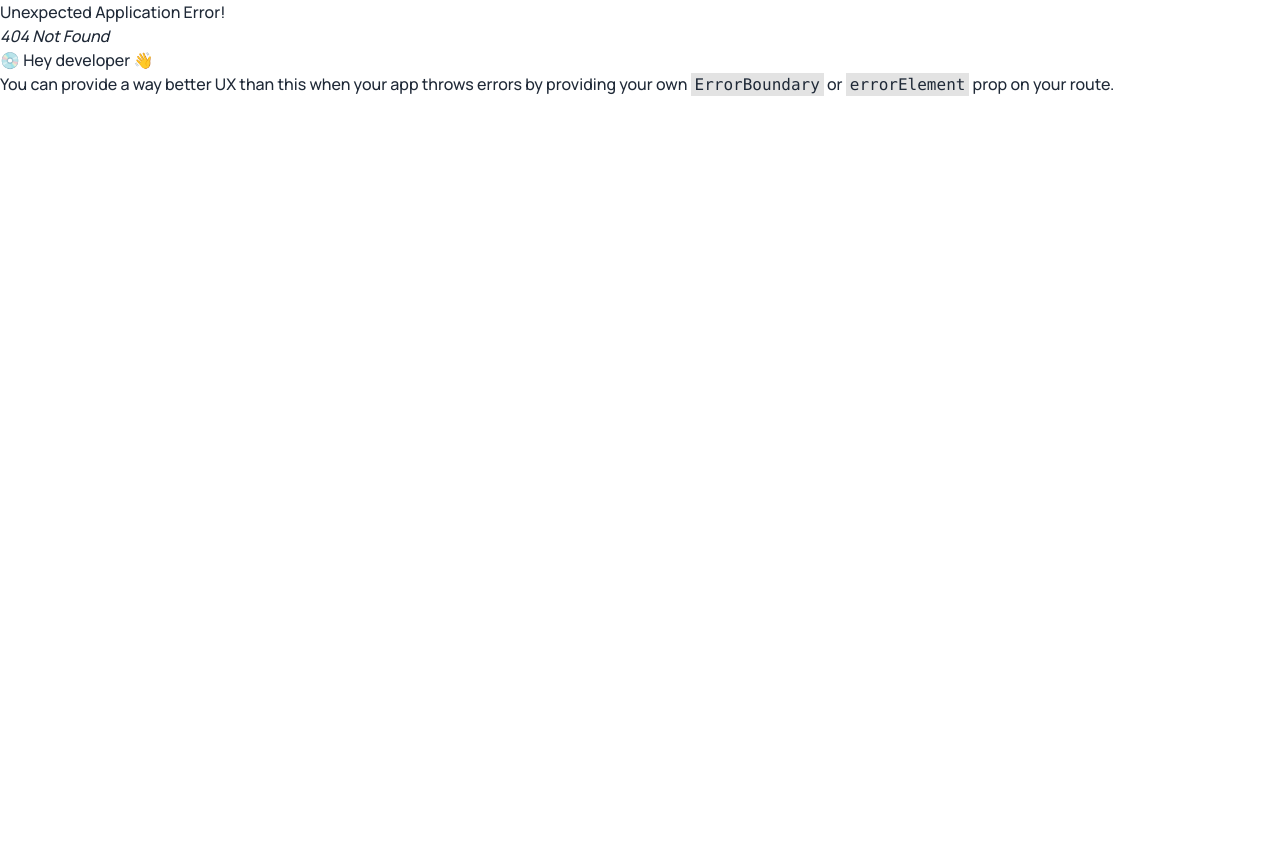
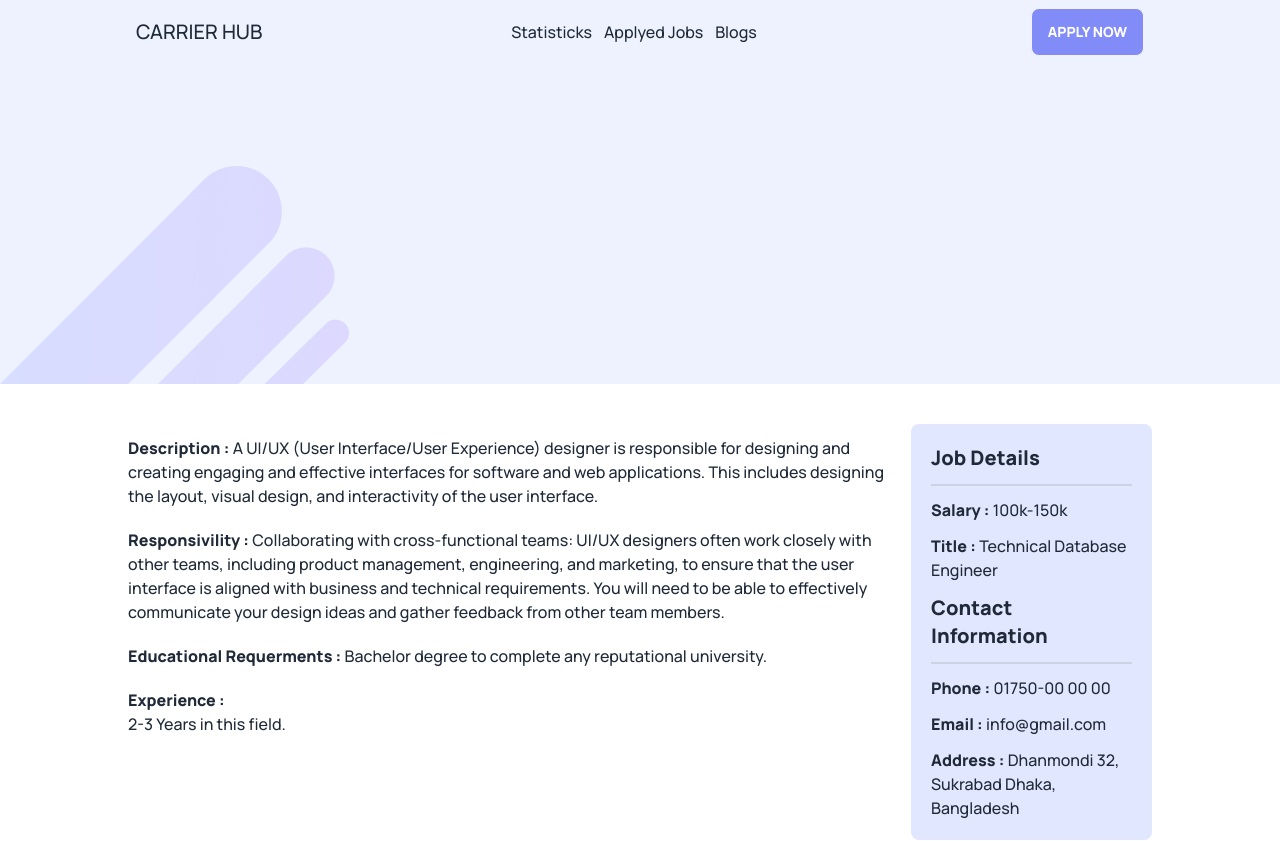
Before and after one commit to Jasminch01/CarrierHunter, a React (Vite) app: page /jobs-details/1 in a window 1280 px wide. Before the commit this address had no page. Shown: the top 841 px of the page. Before the commit the page ends 800 px from the top, so only its background shows below. Built offline with nearby package versions, Linux system fonts and the light colour scheme.

Commit message:
show job details

```diff
--- /dev/null
+++ b/src/Components/ApplyedJobs/ApplyedJobs.jsx
@@ -0,0 +1,10 @@
+
+const ApplyedJobs = () => {
+    return (
+        <div>
+
+        </div>
+    );
+};
+
+export default ApplyedJobs;
--- a/src/Components/Job/Job.jsx
+++ b/src/Components/Job/Job.jsx
@@ -1,7 +1,8 @@
 import PropTypes from "prop-types";
+import { Link } from "react-router-dom";
 
 const Job = ({job}) => {
-    const {logo, job_title, company_name, remote_or_onsite, location, salary, job_type } = job;
+    const {id, logo, job_title, company_name, remote_or_onsite, location, salary, job_type } = job;
     return (
         <div className="w-full p-5 rounded-sm border border-slate-300">
             <div className="space-y-3 ">
@@ -14,7 +15,8 @@ const Job = ({job}) => {
                 </div>
                 <p>{location}</p>
                 <p> Salary : {salary} $</p>
-                <button className="p-3 bg-indigo-400 rounded text-white">Show Details</button>
+
+                <Link to={`/jobs-details/${id}`}> <button className="p-3 bg-indigo-400 rounded text-white mt-5">Show Details</button> </Link>
             </div>
         </div>
     );
--- /dev/null
+++ b/src/Components/JobsDetails/JobsDetails.jsx
@@ -0,0 +1,73 @@
+import { useLoaderData, useParams } from "react-router-dom";
+
+const JobsDetails = () => {
+  const { id } = useParams();
+  const idInt = parseInt(id);
+  const jobs = useLoaderData();
+  const job = jobs.find((job) => job.id === idInt);
+
+  return (
+    <div>
+      <div className="h-80 bg-indigo-50" id="job-details-bg"></div>
+      <div className="w-[80%] mx-auto h-screen my-10">
+        <div className=" h-10 grid lg:grid-cols-4 gap-5">
+          <div className=" md:col-span-3 mt-3">
+            <div className="space-y-5">
+              <p>
+                <span className="font-bold">Description : </span>{" "}
+                {job.job_description}
+              </p>
+              <p>
+                <span className="font-bold">Responsivility : </span>
+                {job.job_responsibility}
+              </p>
+              <p>
+                <span className="font-bold">Educational Requerments : </span>
+                {job.educational_requirements}
+              </p>
+              <p>
+                <span className="font-bold">Experience : </span> <br />
+                {job.experiences}
+              </p>
+            </div>
+          </div>
+          <div>
+            <div className=" bg-indigo-100 p-5 rounded-lg space-y-3">
+              <p className="font-bold text-xl">Job Details</p>
+              <hr className="border border-slate-300" />
+              <p>
+                <span className="font-bold">Salary : </span>
+                {job.salary}
+              </p>
+              <p>
+                <span className="font-bold">Title : </span>
+                {job.job_title}
+              </p>
+              <p className="font-bold text-xl">Contact Information</p>
+              <hr className="border border-slate-300" />
+              <p>
+                <span className="font-bold">Phone : </span>
+                {job.contact_information.phone}
+              </p>
+              <p>
+                <span className="font-bold">Email : </span>
+                {job.contact_information.email}
+              </p>
+              <p>
+                <span className="font-bold">Address : </span>
+                {job.contact_information.address}
+              </p>
+            </div>
+            <div className="mt-3">
+              <button className="p-3 w-full bg-indigo-400 text-white rounded-lg">
+                Apply Now
+              </button>
+            </div>
+          </div>
+        </div>
+      </div>
+    </div>
+  );
+};
+
+export default JobsDetails;
--- a/src/Router/Router.jsx
+++ b/src/Router/Router.jsx
@@ -2,6 +2,7 @@ import { createBrowserRouter } from "react-router-dom";
 
 import App from "../App";
 import Home from "../Components/Home/Home";
+import JobsDetails from "../Components/JobsDetails/JobsDetails";
 
 const router = createBrowserRouter([
   {
@@ -14,16 +15,17 @@ const router = createBrowserRouter([
             loader : ()=> fetch('/jobs.json')
         },
         {
-            path : '/jobs',
-            element : <div>Job</div>
-        },
-        {
             path : '/applyed-jobs',
             element : <div>Applyed jobs</div>
         },
         {
             path : '/blogs',
             element : <div>Blogs</div>
+        },
+        {
+            path : '/jobs-details/:id',
+            element: <JobsDetails></JobsDetails>,
+            loader : ()=> fetch('/jobs.json')
         }
     ]
   },
--- a/src/index.css
+++ b/src/index.css
@@ -10,3 +10,8 @@ body {
 .active {
    color: violet;
 }
+#job-details-bg{
+    background-image: url('/public/images/bg1.png');
+    background-position: bottom left;
+    background-repeat: no-repeat;
+}
```
